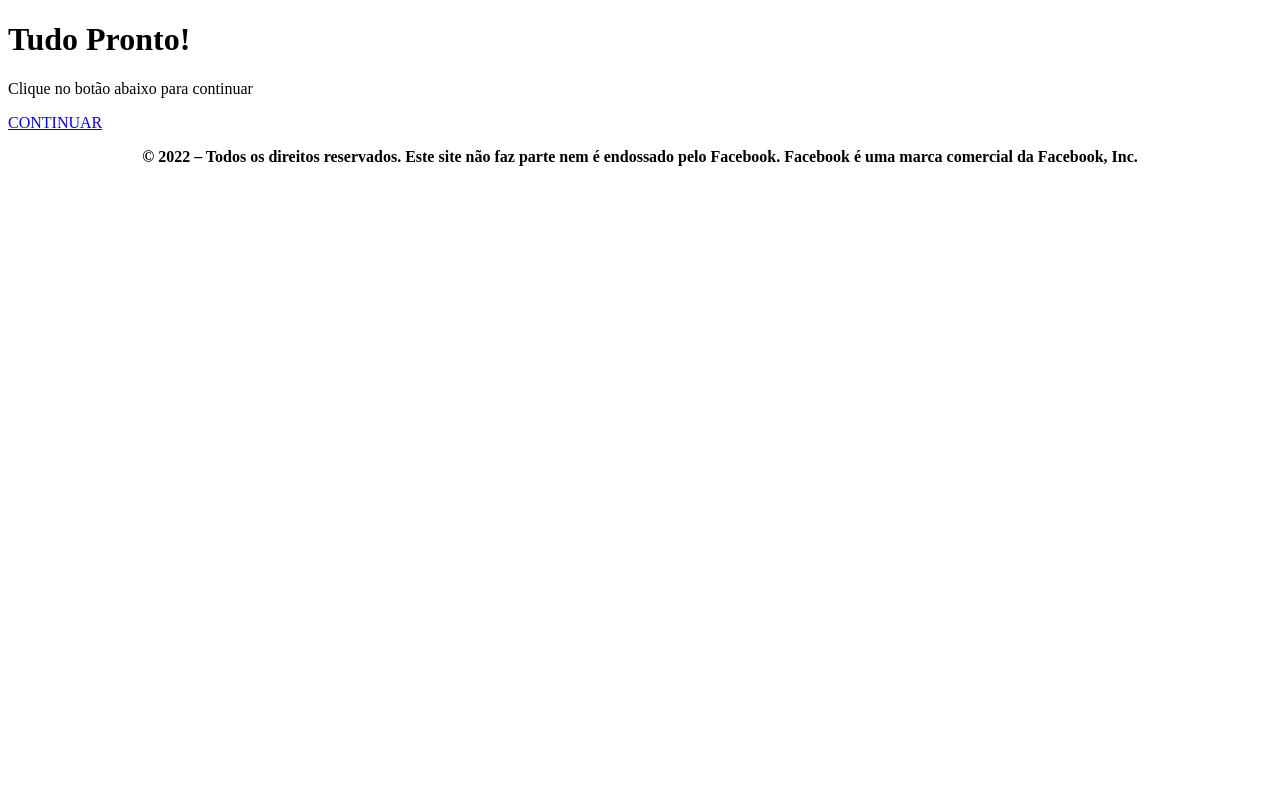
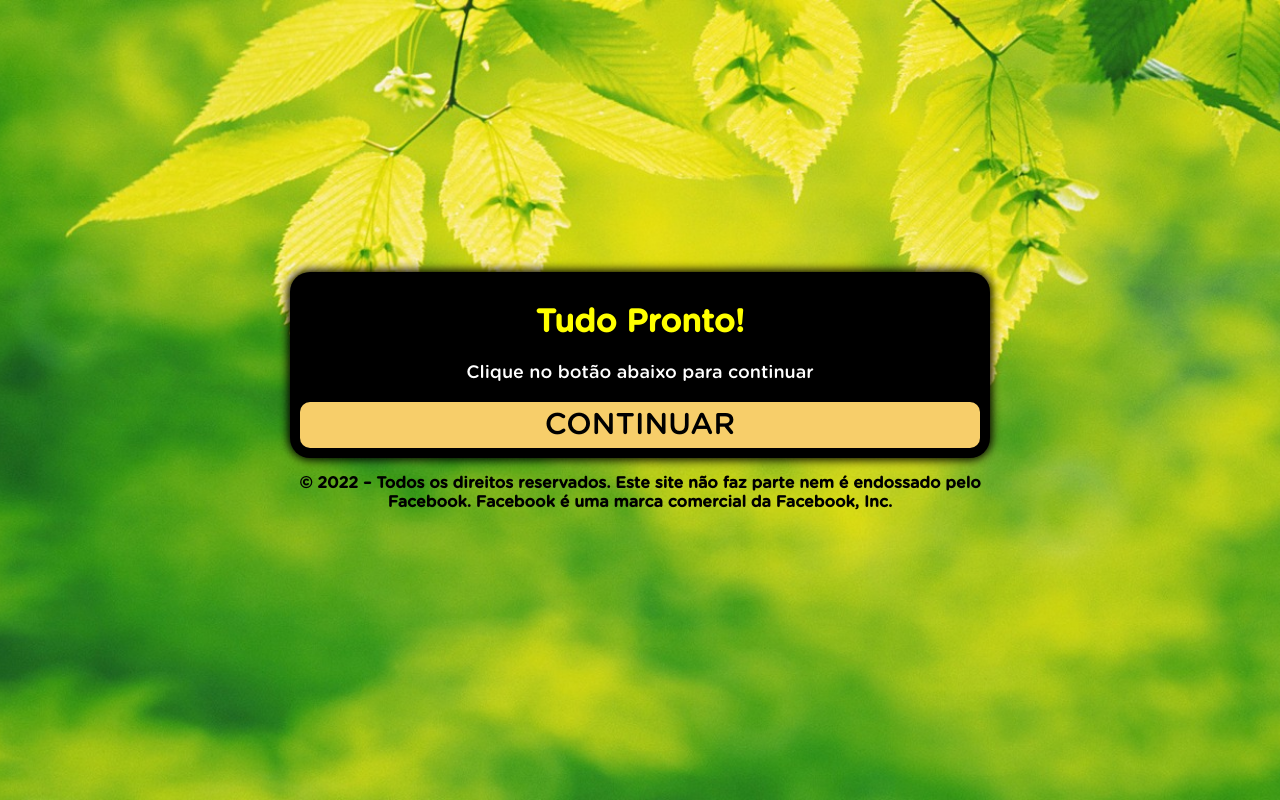
Before and after one commit to joelson29/protocologozerobarriga.online, a plain HTML site: page PS/index.html in a window 1280 px wide. Drawn offline with Linux system fonts and the light colour scheme.

Commit message:
Add files via upload

```diff
--- /dev/null
+++ b/ps/style.css
@@ -0,0 +1,60 @@
+@font-face {
+	font-family: Gotham Rounded;
+	src: url("font.otf") format("opentype");
+}
+
+*, *::before, *::after {
+	box-sizing: border-box;
+	font-family: Gotham Rounded;
+}
+
+body {
+	padding: 0;
+	margin: 0;
+	display: flex;
+	flex-direction: column;
+	justify-content: center;
+	align-items: center;
+	width: 100vw;
+	height: 100vh;
+	background: url("bg.jpeg") no-repeat fixed center;
+	background-size: cover;
+}
+
+.container {
+	width: 700px;
+	max-width: 90%;
+}
+
+.black {
+	background-color: black;
+	padding: 10px;
+	text-align: center;
+	border-radius: 20px;
+	box-shadow: 0 0 10px 2px;
+}
+
+.answer {
+	display: grid;
+	grid-template-columns: repeat(1, auto);
+	gap: 10px;
+}
+
+.btn {
+	border-radius: 10px;
+	padding: 5px 10px;
+	font-size: 30px;
+	background-color: #f7ce6a;
+	outline: none;
+	color: black;
+	text-decoration: none;
+}
+
+.black h1 {
+	color: yellow;
+}
+
+.black p {
+	font-size: 18px;
+	color: white;
+}
```
Also changed, not shown: index.html (+5 -2 lines), ps/index.html (added, +26 -0 lines), ps/bg.jpeg (added), ps/font.otf (added).
